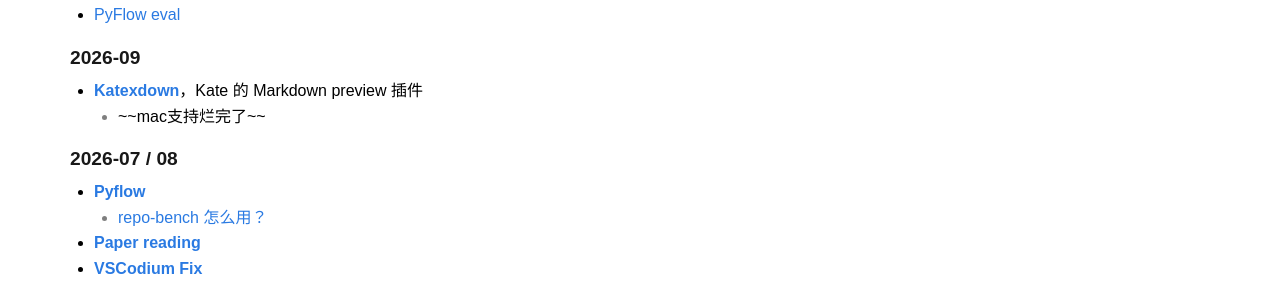
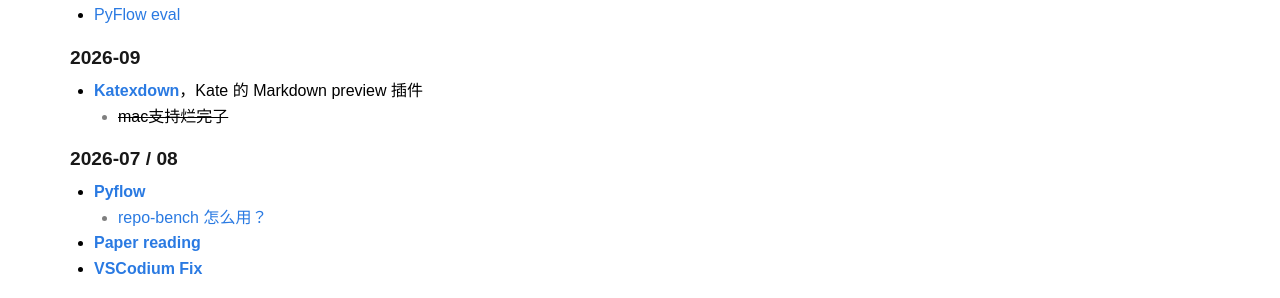
Before and after one commit to q0ppa/q0ppa.github.io, a Jekyll site: the page built from index.md, in a window 1280 px wide. Shown: the part 574-872 px from the top of the page. Built offline with Jekyll 4.4.1, drawn with Linux system fonts in a browser that asks for light colours; part of the change alters nothing that is shown.

Commit message:
revert to GFM

```diff
--- a/_config.yml
+++ b/_config.yml
@@ -32,7 +32,7 @@ github_username:  q0ppa
   # - jekyll-feed
 markdown: kramdown
 kramdown:
-  input: Kramdown
+  input: GFM
   parse_block_html: true
   parse_span_html: true
   auto_ids: true
--- a/_includes/mathjax.html
+++ b/_includes/mathjax.html
@@ -1,14 +1,21 @@
 <script>
   window.MathJax = {
     tex: {
-    inlineMath: [['$', '$'], ['\\(', '\\)']],
-    displayMath: [['$$', '$$'], ['\\[', '\\]']],
+      inlineMath: [['\\(', '\\)']],
+      displayMath: [['\\[', '\\]']],
       processEscapes: true
     },
     options: {
-    ignoreHtmlClass: 'tex2jax_ignore',
-    processHtmlClass: 'tex2jax_process'
+      skipHtmlTags: [
+        'script', 'noscript', 'style',
+        'textarea', 'pre', 'code'
+      ]
     }
   };
 </script>
-<script id="MathJax-script" async src="https://cdn.jsdelivr.net/npm/mathjax@3/es5/tex-mml-chtml.js"></script>
+
+<script
+  id="MathJax-script"
+  defer
+  src="https://cdn.jsdelivr.net/npm/mathjax@3.2.2/es5/tex-chtml.js">
+</script>
```
Lines whose indentation alone changed are shown as unchanged.
